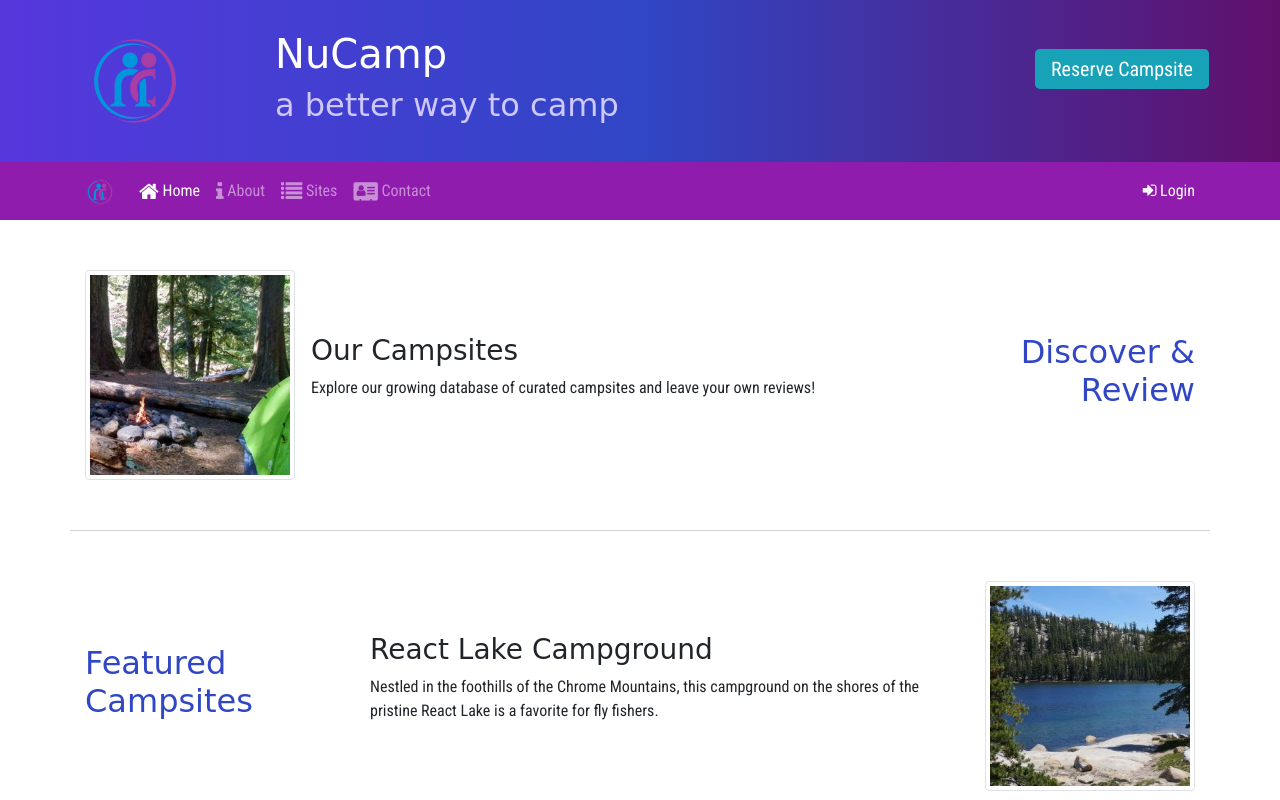
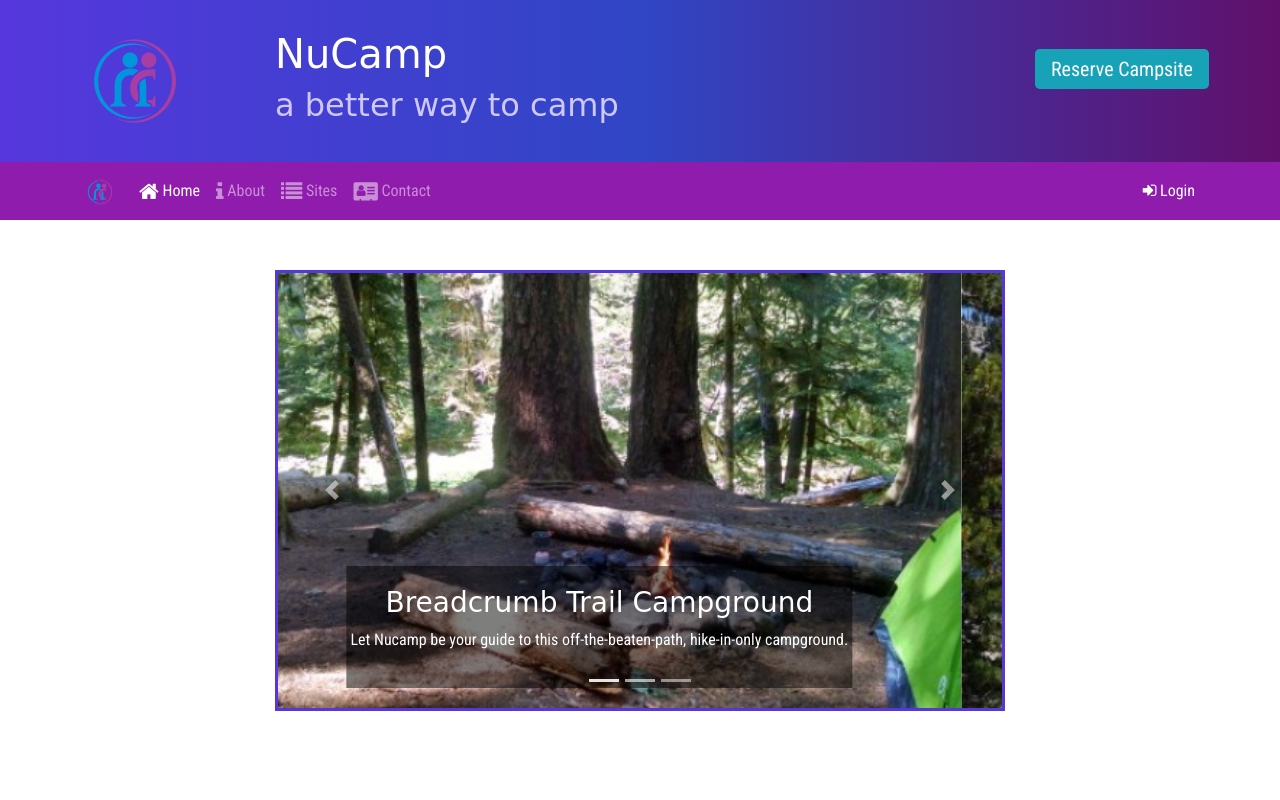
Before and after one commit to Shannon-Meghan/nucampsite, a website: page index.html in a window 1280 px wide. Shown: the top 800 px of the page. Drawn offline with nearby package versions, Linux system fonts and the light colour scheme; a web font is replaced by a local one.

Commit message:
carousel

```diff
--- a/css/styles.css
+++ b/css/styles.css
@@ -42,3 +42,9 @@ header h2 {
     border-top:none;
     padding:10px;
 }
+.carousel-caption {
+    background-color: rgba(0, 0, 0, 0.5);
+}
+.carousel {
+    border: solid #5637dd;
+}
--- a/index.html
+++ b/index.html
@@ -96,6 +96,48 @@
     </div>
 
     <div class="container">
+        <div class="row row-content">
+            <div class="col-md-8 mx-auto">
+                <div id="homeCarousel" class="carousel slide" data-ride="carousel">
+                    <ol class="carousel-indicators">
+                        <li data-target="#homeCarousel" data-slide-to="0" class="active"></li>
+                        <li data-target="#homeCarousel" data-slide-to="1"></li>
+                        <li data-target="#homeCarousel" data-slide-to="2"></li>
+                    </ol>
+                    <div class="carousel-inner">
+                        <div class="carousel-item active">
+                            <img src="img/breadcrumb-trail.jpg" alt="Breadcrumb Trail Campground" class="d-block w-100" />
+                            <div class="carousel-caption">
+                                <h3>Breadcrumb Trail Campground</h3>
+                                <p class="d-none d-sm-block">Let Nucamp be your guide to this off-the-beaten-path, hike-in-only campground.</p>
+                            </div>
+                        </div>
+                        <div class="carousel-item">
+                            <img src="img/react-lake.jpg" alt="React Lake Campground" class="d-block w-100" />
+                            <div class="carousel-caption">
+                                <h3>React Lake Campground</h3>
+                                <p class="d-none d-sm-block">Nestled in the foothills of the Chrome Mountains, this campground on the shores of the pristine React Lake is a favorite for fly fishers.</p>
+                            </div>
+                        </div>
+                        <div class="carousel-item">
+                            <img src="img/chrome-river.jpg" alt="Chrome River Campground" class="d-block w-100" />
+                            <div class="carousel-caption">
+                                <h3>Chrome River Campground</h3>
+                                <p class="d-none d-sm-block">Spend a few sunny days and starry nights beneath a canopy of old-growth firs at this enchanting spot by the Chrome River.</p>
+                            </div>
+                        </div>
+                    </div>
+                    <a href="#homeCarousel" class="carousel-control-prev" role="button" data-slide="prev">
+                        <span class="carousel-control-prev-icon"></span>
+                        <span class="sr-only">Previous</span>
+                    </a>
+                    <a href="#homeCarousel" class="carousel-control-next" role="button" data-slide="next">
+                        <span class="carousel-control-next-icon"></span>
+                        <span class="sr-only">Next</span>
+                    </a>
+                </div>
+            </div>
+        </div>
         <div class="row row-content align-items-center row-content-border">
             <div class="col-sm-4 order-sm-last col-md-3">
                 <h2 class="text-sm-right">Discover & Review</h2>
```
